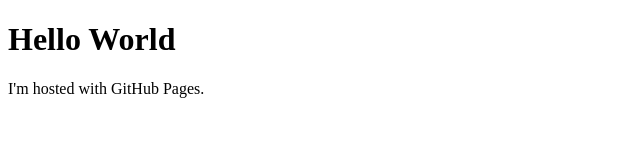
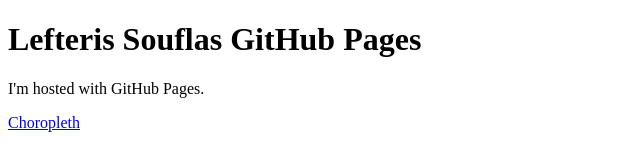
Before and after one commit to Lefteris-Souflas/Lefteris-Souflas.github.io, a plain HTML site: page index.html in a window 1280 px wide. Shown: the whole page, without its empty margins (0-640 px from the left). Drawn offline with Linux system fonts and the light colour scheme.

Commit message:
Update index.html

```diff
--- a/index.html
+++ b/index.html
@@ -1,7 +1,8 @@
 <!DOCTYPE html>
 <html>
 <body>
-<h1>Hello World</h1>
+<h1>Lefteris Souflas GitHub Pages</h1>
 <p>I'm hosted with GitHub Pages.</p>
+<a href="https://github.com/Lefteris-Souflas/Economic-Connectedness-Analysis/blob/main/choropleth.html?raw=true">Choropleth</a>
 </body>
 </html>
```
